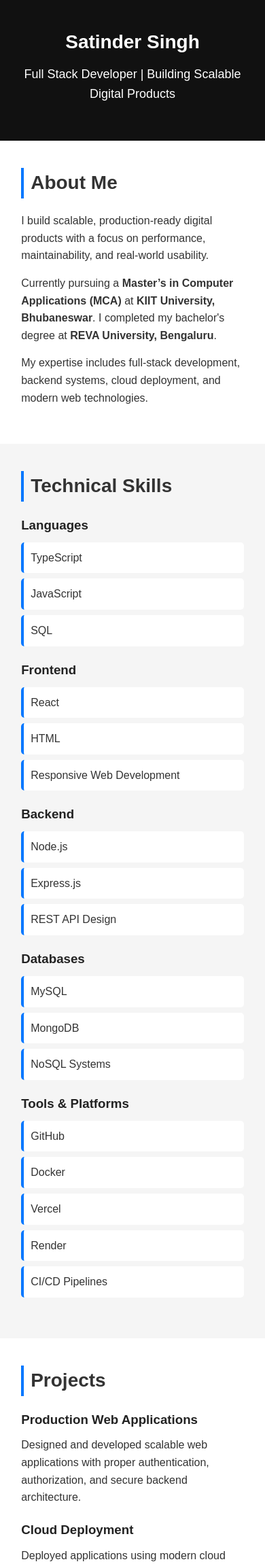
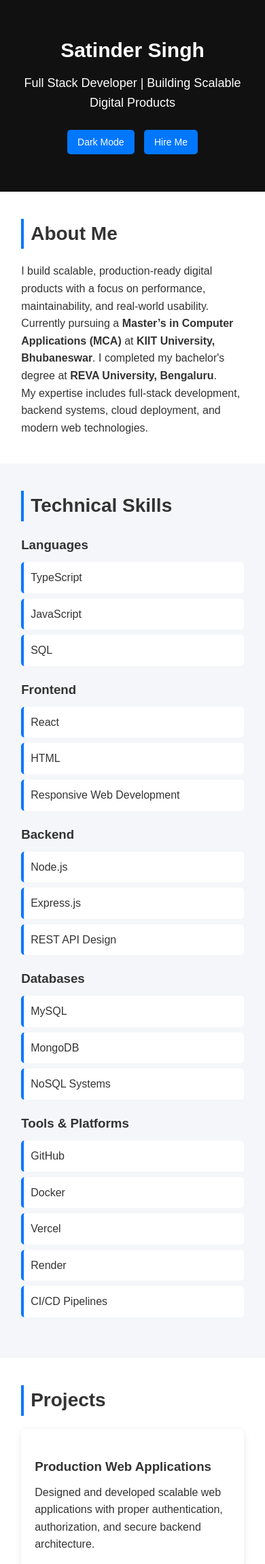
Before and after one commit to SatinderSinghSall/AI-and-Machine-Learning, a Flask app: page / in a window 390 px wide. Shown: the top 2301 px of the page at 68% size. Run offline with Flask 3, Linux system fonts and the light colour scheme.

Commit message:
AI / ML: Flask Development - Rendering Templates & Static Files.

```diff
--- /dev/null
+++ b/59. Working with Flask/Flask Development/static/script.js
@@ -0,0 +1,46 @@
+// DARK MODE TOGGLE
+const toggleBtn = document.getElementById("themeToggle");
+
+if (toggleBtn) {
+  toggleBtn.addEventListener("click", () => {
+    document.body.classList.toggle("dark-mode");
+
+    if (document.body.classList.contains("dark-mode")) {
+      toggleBtn.textContent = "Light Mode";
+    } else {
+      toggleBtn.textContent = "Dark Mode";
+    }
+  });
+}
+
+// BACK TO TOP BUTTON
+const topBtn = document.getElementById("topBtn");
+
+window.onscroll = function () {
+  if (
+    document.body.scrollTop > 300 ||
+    document.documentElement.scrollTop > 300
+  ) {
+    topBtn.style.display = "block";
+  } else {
+    topBtn.style.display = "none";
+  }
+};
+
+if (topBtn) {
+  topBtn.addEventListener("click", () => {
+    window.scrollTo({
+      top: 0,
+      behavior: "smooth",
+    });
+  });
+}
+
+// BUTTON CLICK INTERACTION
+const hireBtn = document.getElementById("hireBtn");
+
+if (hireBtn) {
+  hireBtn.addEventListener("click", () => {
+    alert("Thanks for your interest! Please contact me via email.");
+  });
+}
--- a/59. Working with Flask/Flask Development/static/style.css
+++ b/59. Working with Flask/Flask Development/static/style.css
@@ -1,28 +1,27 @@
-/* Reset default browser styles */
 * {
   margin: 0;
   padding: 0;
   box-sizing: border-box;
 }
 
-/* Body styling */
 body {
   font-family: Arial, sans-serif;
-  background: #f5f5f5;
+  background: #f4f6f9;
   color: #333;
   line-height: 1.6;
 }
 
 /* Header */
+
 header {
   background: #111;
   color: white;
   text-align: center;
-  padding: 40px 20px;
+  padding: 50px 20px;
 }
 
 header h1 {
-  font-size: 36px;
+  font-size: 38px;
   margin-bottom: 10px;
 }
 
@@ -30,37 +29,51 @@ header p {
   font-size: 18px;
 }
 
-/* Sections */
-section {
-  padding: 40px 15%;
+.header-buttons {
+  margin-top: 20px;
 }
 
-/* Alternate section background */
+button {
+  padding: 10px 15px;
+  margin: 5px;
+  border: none;
+  border-radius: 5px;
+  background: #0077ff;
+  color: white;
+  cursor: pointer;
+  font-size: 14px;
+}
+
+button:hover {
+  background: #005dd1;
+}
+
+/* Sections */
+
+section {
+  padding: 50px 15%;
+}
+
 section:nth-child(even) {
   background: white;
 }
 
-/* Section titles */
+/* Titles */
+
 h2 {
+  font-size: 28px;
   margin-bottom: 20px;
-  font-size: 28px;
   border-left: 4px solid #0077ff;
   padding-left: 10px;
 }
 
-/* Subtitles */
 h3 {
   margin-top: 20px;
   margin-bottom: 10px;
-  color: #222;
 }
 
-/* Paragraphs */
-p {
-  margin-bottom: 15px;
-}
+/* Skills */
 
-/* Lists */
 ul {
   list-style: none;
   margin-bottom: 20px;
@@ -70,18 +83,28 @@ ul li {
   background: white;
   padding: 10px;
   margin-bottom: 8px;
+  border-left: 4px solid #0077ff;
   border-radius: 5px;
-  border-left: 4px solid #0077ff;
   transition: 0.3s;
 }
 
-/* Hover effect */
 ul li:hover {
-  transform: translateX(5px);
+  transform: translateX(6px);
   background: #eef5ff;
 }
 
+/* Project cards */
+
+.project-card {
+  background: white;
+  padding: 20px;
+  border-radius: 6px;
+  margin-bottom: 20px;
+  box-shadow: 0 3px 10px rgba(0, 0, 0, 0.1);
+}
+
 /* Footer */
+
 footer {
   background: #111;
   color: white;
@@ -89,13 +112,44 @@ footer {
   padding: 20px;
 }
 
+/* Back to top */
+
+#topBtn {
+  position: fixed;
+  bottom: 30px;
+  right: 30px;
+  display: none;
+  font-size: 18px;
+  padding: 12px 15px;
+}
+
+/* Dark mode */
+
+.dark-mode {
+  background: #121212;
+  color: white;
+}
+
+.dark-mode section {
+  background: #1e1e1e;
+}
+
+.dark-mode ul li {
+  background: #2a2a2a;
+}
+
+.dark-mode .project-card {
+  background: #2a2a2a;
+}
+
 /* Responsive */
+
 @media (max-width: 900px) {
   section {
     padding: 40px 8%;
   }
 
   header h1 {
-    font-size: 28px;
+    font-size: 30px;
   }
 }
--- a/59. Working with Flask/Flask Development/templates/index.html
+++ b/59. Working with Flask/Flask Development/templates/index.html
@@ -5,19 +5,24 @@
     <meta charset="UTF-8" />
     <meta name="viewport" content="width=device-width, initial-scale=1.0" />
     <title>Satinder Singh | Portfolio</title>
+
     <link rel="stylesheet" href="static/style.css" />
   </head>
 
   <body>
-    <!-- Header -->
     <header>
       <h1>Satinder Singh</h1>
       <p>Full Stack Developer | Building Scalable Digital Products</p>
+
+      <div class="header-buttons">
+        <button id="themeToggle">Dark Mode</button>
+        <button id="hireBtn">Hire Me</button>
+      </div>
     </header>
 
-    <!-- About -->
     <section>
       <h2>About Me</h2>
+
       <p>
         I build scalable, production-ready digital products with a focus on
         performance, maintainability, and real-world usability.
@@ -36,7 +41,6 @@
       </p>
     </section>
 
-    <!-- Skills -->
     <section>
       <h2>Technical Skills</h2>
 
@@ -78,41 +82,49 @@
       </ul>
     </section>
 
-    <!-- Projects -->
     <section>
       <h2>Projects</h2>
 
+      <div class="project-card">
         <h3>Production Web Applications</h3>
         <p>
           Designed and developed scalable web applications with proper
           authentication, authorization, and secure backend architecture.
         </p>
+      </div>
 
+      <div class="project-card">
         <h3>Cloud Deployment</h3>
         <p>
           Deployed applications using modern cloud platforms like Vercel and
           Render with CI/CD workflows.
         </p>
+      </div>
 
+      <div class="project-card">
         <h3>Future Work</h3>
         <p>
           Currently expanding into <strong>Game Development</strong> and
-        <strong>Mobile App Development</strong> to build impactful, scalable
+          <strong>Mobile App Development</strong> to build impactful scalable
           products.
         </p>
+      </div>
     </section>
 
-    <!-- Contact -->
     <section>
       <h2>Contact</h2>
+
       <p>Email: your-email@example.com</p>
       <p>GitHub: github.com/yourusername</p>
       <p>LinkedIn: linkedin.com/in/yourprofile</p>
     </section>
 
-    <!-- Footer -->
     <footer>
       <p>© 2026 Satinder Singh | Portfolio</p>
     </footer>
+
+    <button id="topBtn">⬆</button>
+
+    <script src="static/script.js"></script>
   </body>
 </html>
```
Lines whose indentation alone changed are shown as unchanged.
